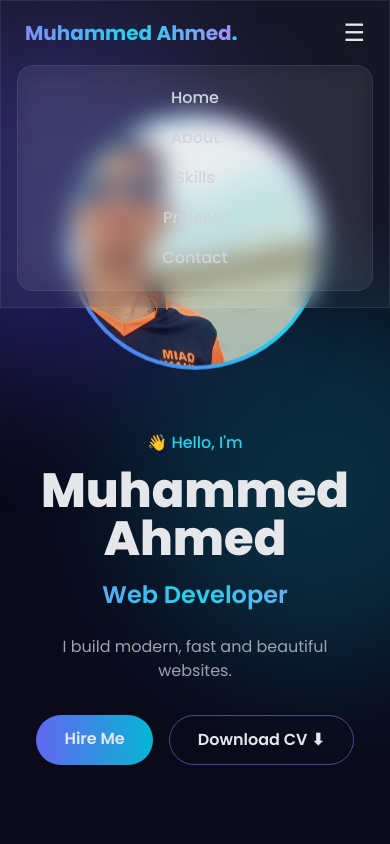
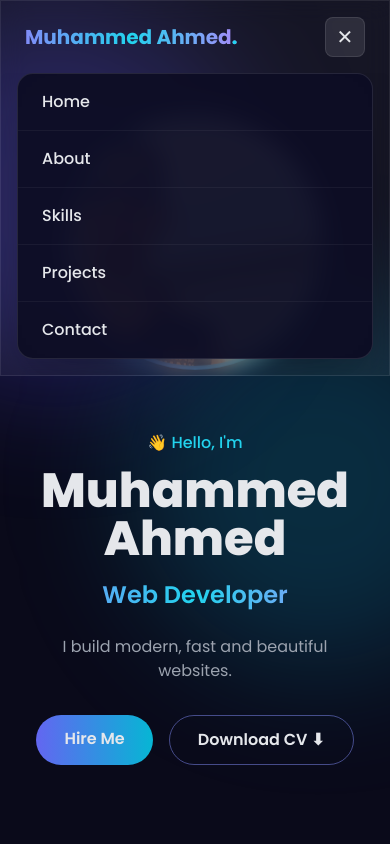
Before and after one commit to hoorkaimi786-lab/M.AHMED-PROFILO, a Next.js app: page / in a window 390 px wide. Both pictures are taken after a click on the button "Menu". Shown: the top 844 px of the page. Built offline with nearby package versions, Linux system fonts and the light colour scheme.

Commit message:
Fixed mobile hamburger menu: dark background, full-width items, close icon

```diff
--- a/app/page.jsx
+++ b/app/page.jsx
@@ -108,26 +108,30 @@ export default function Home() {
           </div>
           <button
             onClick={() => setMenuOpen(!menuOpen)}
-            className="md:hidden text-2xl"
+            className="md:hidden w-10 h-10 rounded-lg bg-white/10 border border-white/10 text-xl flex items-center justify-center hover:bg-white/20 transition"
             aria-label="Menu"
           >
-            ☰
+            {menuOpen ? "✕" : "☰"}
           </button>
         </div>
-        {menuOpen && (
-          <div className="md:hidden mx-4 mb-4 glass rounded-2xl flex flex-col items-center gap-4 py-5 animate-fadeUp">
+        <div
+          className={`md:hidden overflow-hidden transition-all duration-300 ${
+            menuOpen ? "max-h-96 opacity-100" : "max-h-0 opacity-0"
+          }`}
+        >
+          <div className="mx-4 mb-4 rounded-2xl bg-[#0d0d24]/95 backdrop-blur-xl border border-white/10 shadow-2xl overflow-hidden">
             {links.map((l) => (
               <a
                 key={l}
                 href={`#${l.toLowerCase()}`}
                 onClick={() => setMenuOpen(false)}
-                className="text-gray-300 hover:text-cyan-400 font-medium"
+                className="block px-6 py-4 text-gray-200 font-medium border-b border-white/5 last:border-0 hover:bg-white/5 hover:text-cyan-400 active:bg-white/10 transition"
               >
                 {l}
               </a>
             ))}
           </div>
-        )}
+        </div>
       </nav>
 
       <section
```
